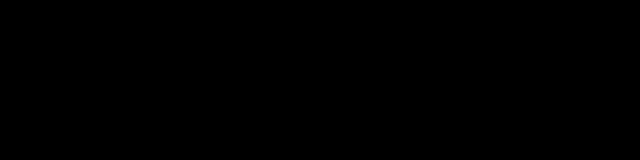
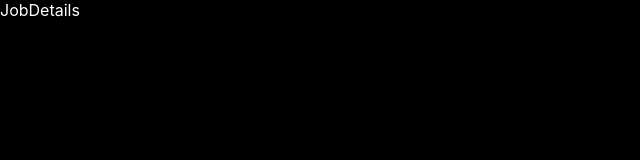
Before and after one commit to riteshsingla36/MSDS, a React (Create React App) app in the folder client/: page /job/1 in a window 1280 px wide. Before the commit this address had no page. Shown: the top 160 px of the page, without its empty margins (0-640 px from the left). Built offline with nearby package versions, Linux system fonts and the light colour scheme.

Commit message:
job route

```diff
--- a/client/src/App.js
+++ b/client/src/App.js
@@ -16,6 +16,7 @@ import PrivateComponent from './components/adminComponents/privateComponent/Priv
 import AdminHome from './adminPages/home/AdminHome';
 import Login from './adminPages/adminLogin/login';
 import Register from './adminPages/adminRegister/Register';
+import JobDetails from './pages/job_detail/JobDetails';
 
 function App() {
   return (
@@ -25,6 +26,7 @@ function App() {
         <Route path="/projects" element={<Projects />} />
         <Route path="/about" element={<About />} />
         <Route path="/jobs" element={<Jobs />} />
+        <Route path="/job/:id" element={<JobDetails />} />
         <Route path="/contact" element={<Contact />} />
 
         <Route element={<PrivateComponent />}>
--- /dev/null
+++ b/client/src/pages/job_detail/JobDetails.jsx
@@ -0,0 +1,9 @@
+import React from 'react'
+
+const JobDetails = () => {
+  return (
+    <div>JobDetails</div>
+  )
+}
+
+export default JobDetails
```
